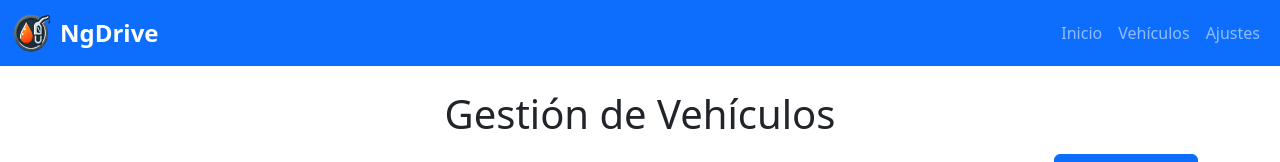
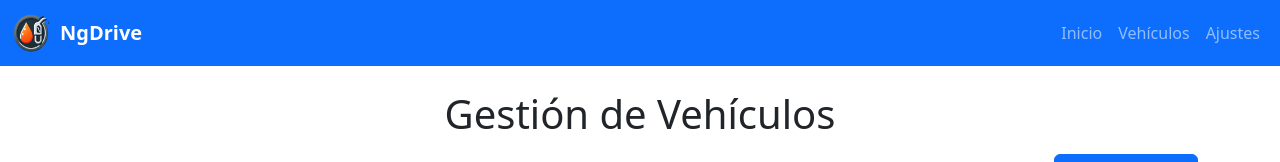
Before and after one commit to pabloperezarcos/ngdrive, an Angular app: page /vehiculos in a window 1280 px wide. Shown: the top 162 px of the page. Built offline with nearby package versions, Linux system fonts and the light colour scheme.

Commit message:
Update header.component.scss

```diff
--- a/src/app/components/header/header.component.scss
+++ b/src/app/components/header/header.component.scss
@@ -1,4 +1,8 @@
+.navbar-brand img {
+    border-radius: 50%;
+}
+
 .navbar-brand {
-    font-size: 1.5rem;
+    font-size: 1.25rem;
     font-weight: bold;
 }
```
